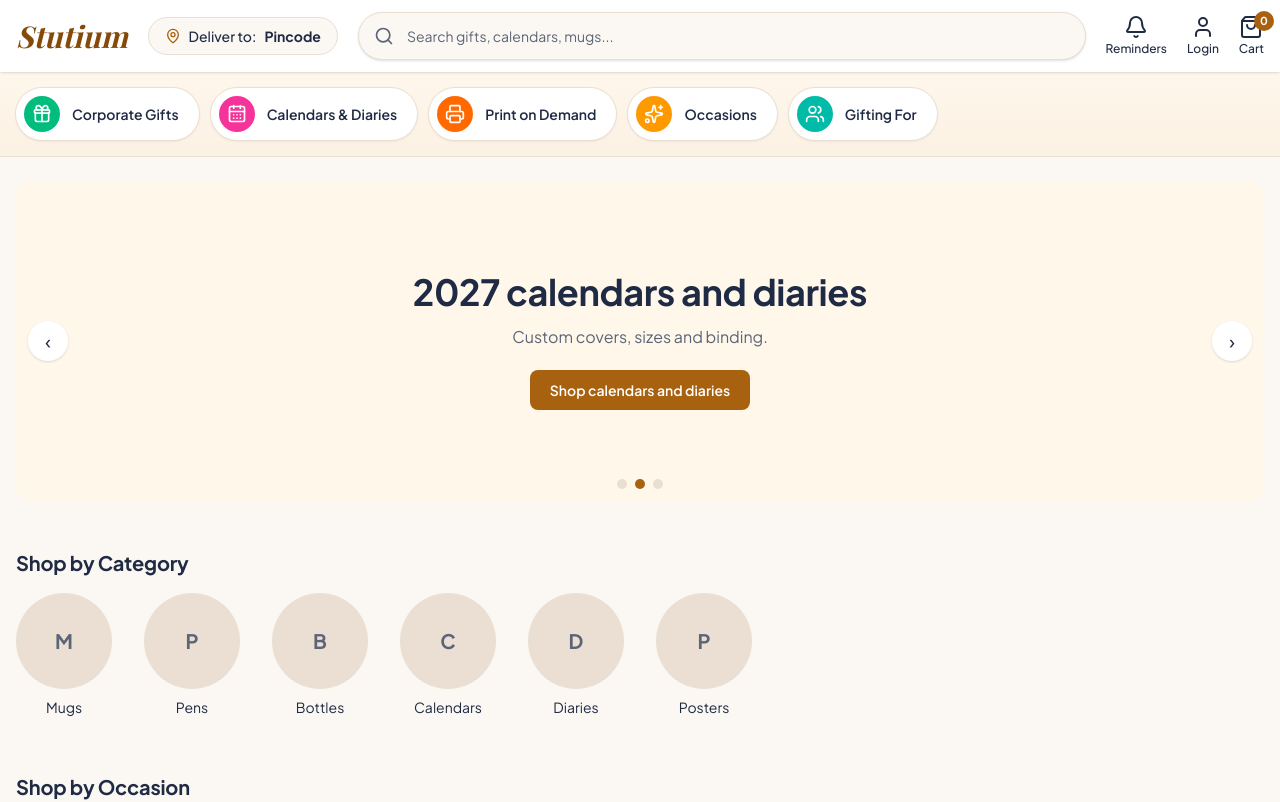
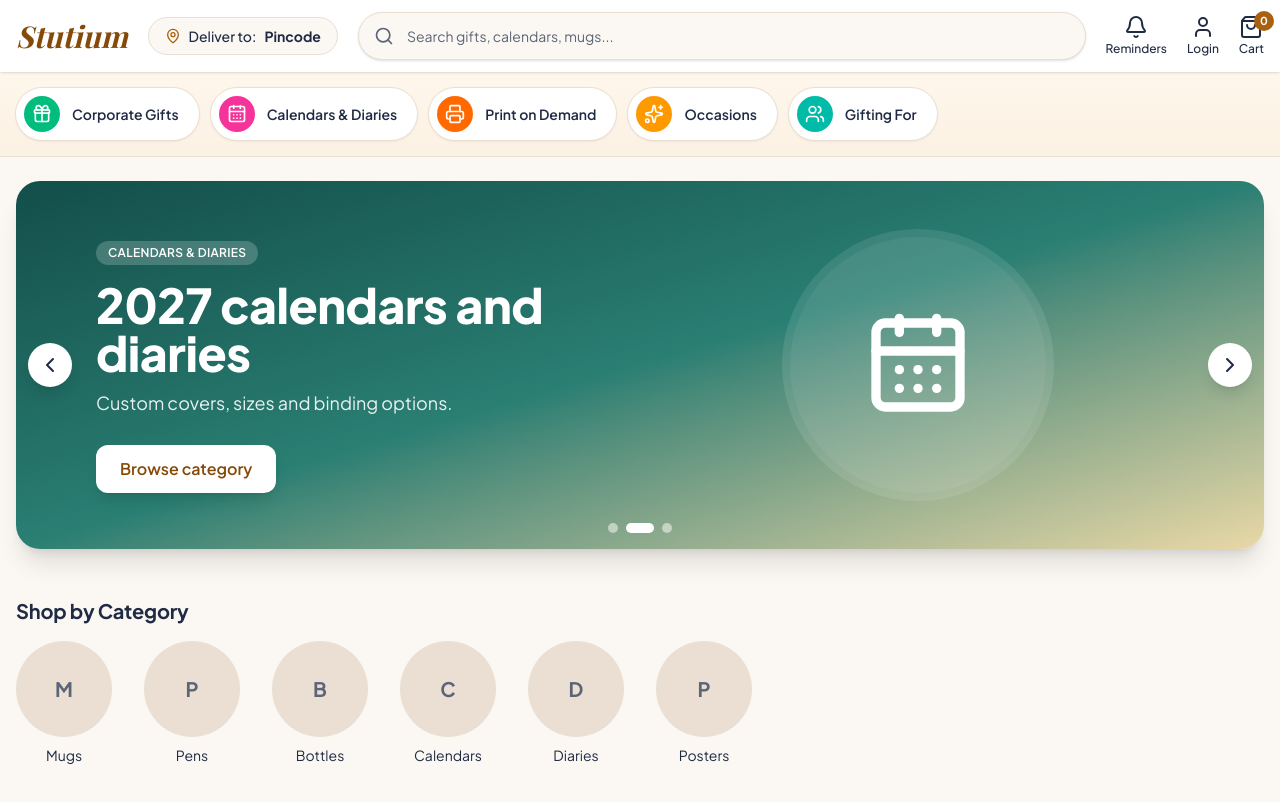
Before and after one commit to komalbaviskar529-creator/stutium-frontend, a Next.js app: page / in a window 1280 px wide. Shown: the top 802 px of the page. Built offline with nearby package versions, Linux system fonts and the light colour scheme; a web font is replaced by a local one.

Commit message:
style: gradient hero banner

```diff
--- a/components/BannerCarousel.tsx
+++ b/components/BannerCarousel.tsx
@@ -2,12 +2,37 @@
 
 import { useEffect, useState } from "react";
 import Link from "next/link";
+import { CalendarDays, ChevronLeft, ChevronRight, Gift, Printer } from "lucide-react";
 import { cn } from "@/lib/cn";
 
 const slides = [
-  { title: "Corporate gifts with your logo", text: "Bulk pricing for teams, clients and events.", href: "/category/corporate-gifts", cta: "Shop corporate gifts" },
-  { title: "2027 calendars and diaries", text: "Custom covers, sizes and binding.", href: "/category/calendars-diaries", cta: "Shop calendars and diaries" },
-  { title: "Print anything, even one piece", text: "Posters, cards, stickers and notebooks.", href: "/category/print-on-demand", cta: "Shop print on demand" },
+  {
+    tag: "Corporate Gifts",
+    title: "Corporate gifts with your logo",
+    text: "Bulk pricing for teams, clients and events.",
+    href: "/category/corporate-gifts",
+    cta: "Browse category",
+    icon: Gift,
+    bg: "from-[#4a3560] via-[#8a5a83] to-[#e9b99a]",
+  },
+  {
+    tag: "Calendars & Diaries",
+    title: "2027 calendars and diaries",
+    text: "Custom covers, sizes and binding options.",
+    href: "/category/calendars-diaries",
+    cta: "Browse category",
+    icon: CalendarDays,
+    bg: "from-[#134e4a] via-[#2a7f73] to-[#e9d8a6]",
+  },
+  {
+    tag: "Print on Demand",
+    title: "Print anything, even one piece",
+    text: "Posters, cards, stickers and notebooks.",
+    href: "/category/print-on-demand",
+    cta: "Browse category",
+    icon: Printer,
+    bg: "from-[#7c2d12] via-[#c2410c] to-[#fcd9a8]",
+  },
 ];
 
 export function BannerCarousel() {
@@ -20,28 +45,48 @@ export function BannerCarousel() {
 
   const go = (n: number) => setIndex((n + slides.length) % slides.length);
   const slide = slides[index];
+  const Icon = slide.icon;
   const arrow =
-    "absolute top-1/2 flex size-10 -translate-y-1/2 items-center justify-center rounded-full bg-white text-xl shadow hover:bg-surface focus-visible:outline-2 focus-visible:outline-brand-600";
+    "absolute top-1/2 z-10 flex size-11 -translate-y-1/2 items-center justify-center rounded-full bg-white text-ink shadow-lg hover:bg-brand-50 focus-visible:outline-2 focus-visible:outline-white";
 
   return (
-    <section aria-roledescription="carousel" aria-label="Featured offers" className="relative overflow-hidden rounded-2xl bg-brand-50">
-      <div className="flex min-h-60 flex-col items-center justify-center gap-3 px-14 py-10 text-center sm:min-h-80">
-        <h2 className="text-2xl font-bold sm:text-4xl">{slide.title}</h2>
-        <p className="text-muted">{slide.text}</p>
-        <Link
-          href={slide.href}
-          className="mt-2 rounded-lg bg-brand-600 px-5 py-2.5 text-sm font-semibold text-white hover:bg-brand-700"
-        >
-          {slide.cta}
-        </Link>
+    <section
+      aria-roledescription="carousel"
+      aria-label="Featured offers"
+      className={cn("relative overflow-hidden rounded-3xl bg-linear-to-br shadow-xl", slide.bg)}
+    >
+      <div
+        key={index}
+        className="animate-fade-up grid min-h-[22rem] items-center gap-6 px-8 py-14 sm:px-20 md:grid-cols-2"
+      >
+        <div>
+          <span className="inline-flex rounded-full bg-white/20 px-3 py-1 text-xs font-semibold uppercase tracking-wide text-white">
+            {slide.tag}
+          </span>
+          <h2 className="mt-4 text-4xl font-extrabold tracking-tight text-white md:text-5xl">{slide.title}</h2>
+          <p className="mt-3 text-lg text-white/90">{slide.text}</p>
+          <Link
+            href={slide.href}
+            className="mt-7 inline-flex h-12 items-center rounded-xl bg-white px-6 font-semibold text-brand-700 shadow-lg transition hover:bg-brand-50"
+          >
+            {slide.cta}
+          </Link>
+        </div>
+        <div aria-hidden className="hidden items-center justify-center md:flex">
+          <div className="flex size-64 items-center justify-center rounded-full bg-white/15 ring-8 ring-white/10">
+            <Icon className="size-28 text-white" />
+          </div>
+        </div>
       </div>
+
       <button type="button" aria-label="Previous slide" onClick={() => go(index - 1)} className={cn(arrow, "left-3")}>
-        ‹
+        <ChevronLeft className="size-6" aria-hidden />
       </button>
       <button type="button" aria-label="Next slide" onClick={() => go(index + 1)} className={cn(arrow, "right-3")}>
-        ›
+        <ChevronRight className="size-6" aria-hidden />
       </button>
-      <div className="absolute bottom-3 left-1/2 flex -translate-x-1/2 gap-2">
+
+      <div className="absolute bottom-4 left-1/2 flex -translate-x-1/2 items-center gap-2">
         {slides.map((s, i) => (
           <button
             key={s.title}
@@ -49,7 +94,7 @@ export function BannerCarousel() {
             aria-label={`Go to slide ${i + 1}`}
             aria-current={i === index}
             onClick={() => setIndex(i)}
-            className={cn("size-2.5 rounded-full", i === index ? "bg-brand-600" : "bg-line")}
+            className={cn("h-2.5 rounded-full transition-all", i === index ? "w-7 bg-white" : "w-2.5 bg-white/50")}
           />
         ))}
       </div>
```
